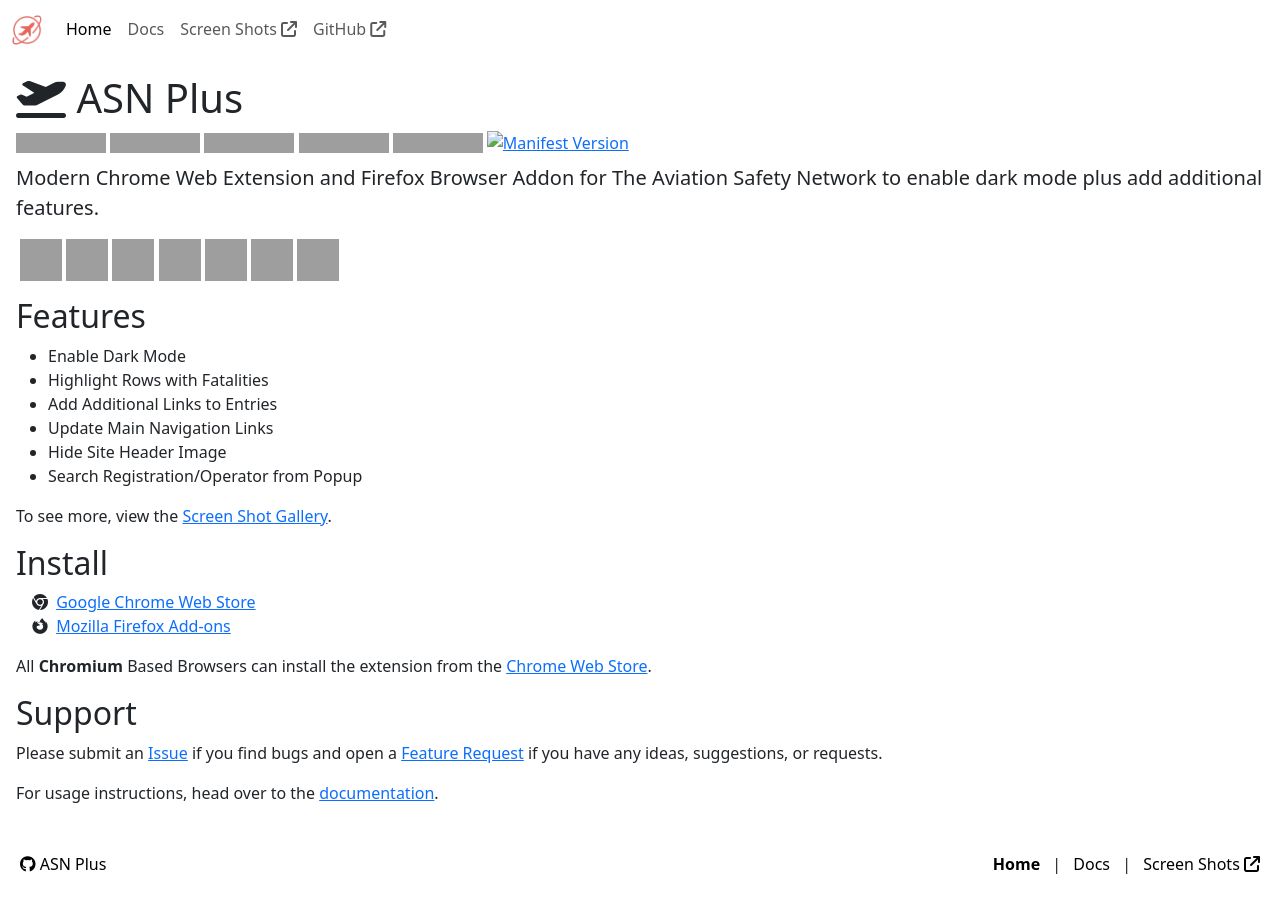
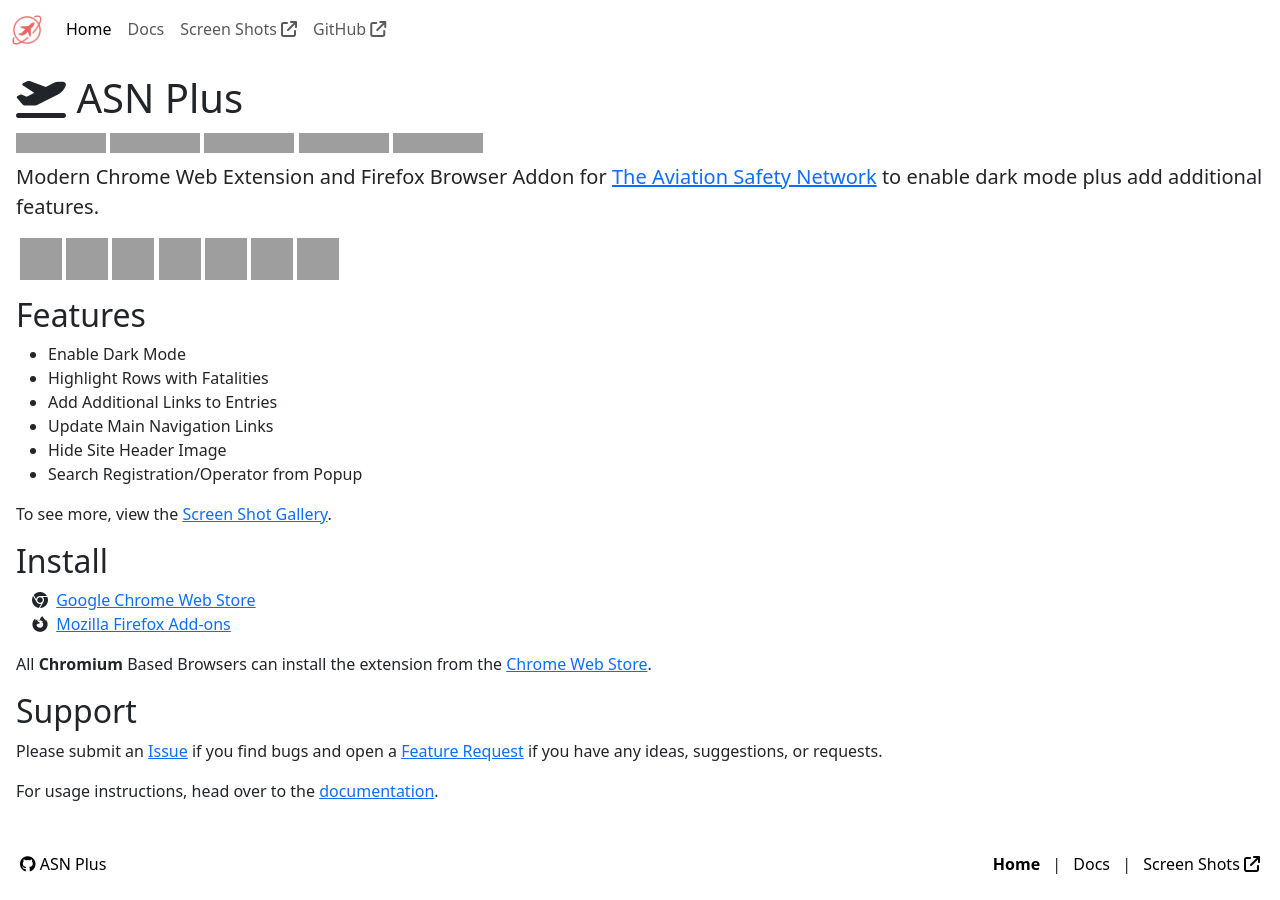
Before and after one commit to cssnr/asn-plus-site, a Jekyll site: the page built from index.html, in a window 1280 px wide, cut to the strip 0-900 px from the top of the page. Built offline with Jekyll 4.4.1, drawn with Linux system fonts in a browser that asks for light colours; some of the changed lines change nothing that is shown; grey boxes are pictures that could not be loaded.

Commit message:
Remove Manifest Badge

```diff
--- a/index.html
+++ b/index.html
@@ -18,12 +18,12 @@
     <img src="https://img.shields.io/amo/v/{{ site.firefox_id }}?label=firefox&logo=firefox" alt="Mozilla Add-on Version" style="max-width: 100%;"></a>
 <a href="{{ site.github_url }}/releases/latest" rel="nofollow" target="_blank">
     <img src="https://img.shields.io/github/v/release/{{ site.github_name }}?logo=github" alt="GitHub Release Version" style="max-width: 100%;"></a>
-<a href="{{ site.github_url }}/blob/master/manifest.json" rel="nofollow" target="_blank">
-    <img src="https://img.shields.io/github/manifest-json/v/{{ site.github_name }}?filename=manifest.json&logo=json&label=manifest" alt="Manifest Version" style="max-width: 100%;"></a>
 </div>
 
 <p class="lead">
-    Modern Chrome Web Extension and Firefox Browser Addon for The Aviation Safety Network to enable dark mode plus add additional features.
+    Modern Chrome Web Extension and Firefox Browser Addon for
+    <a href='https://asn.flightsafety.org/' target='_blank' rel='noopener'>The Aviation Safety Network</a>
+    to enable dark mode plus add additional features.
 </p>
 
 <div class="ms-1 mb-3">
```
